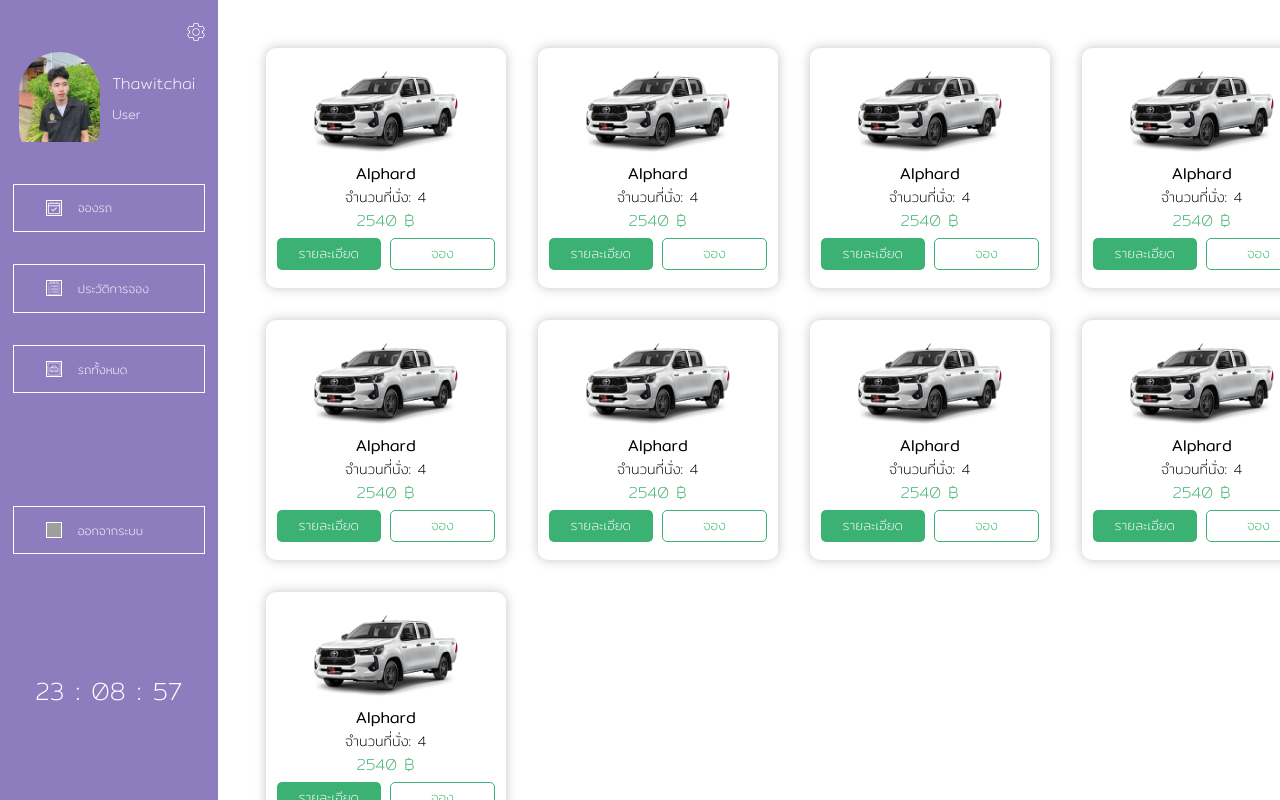
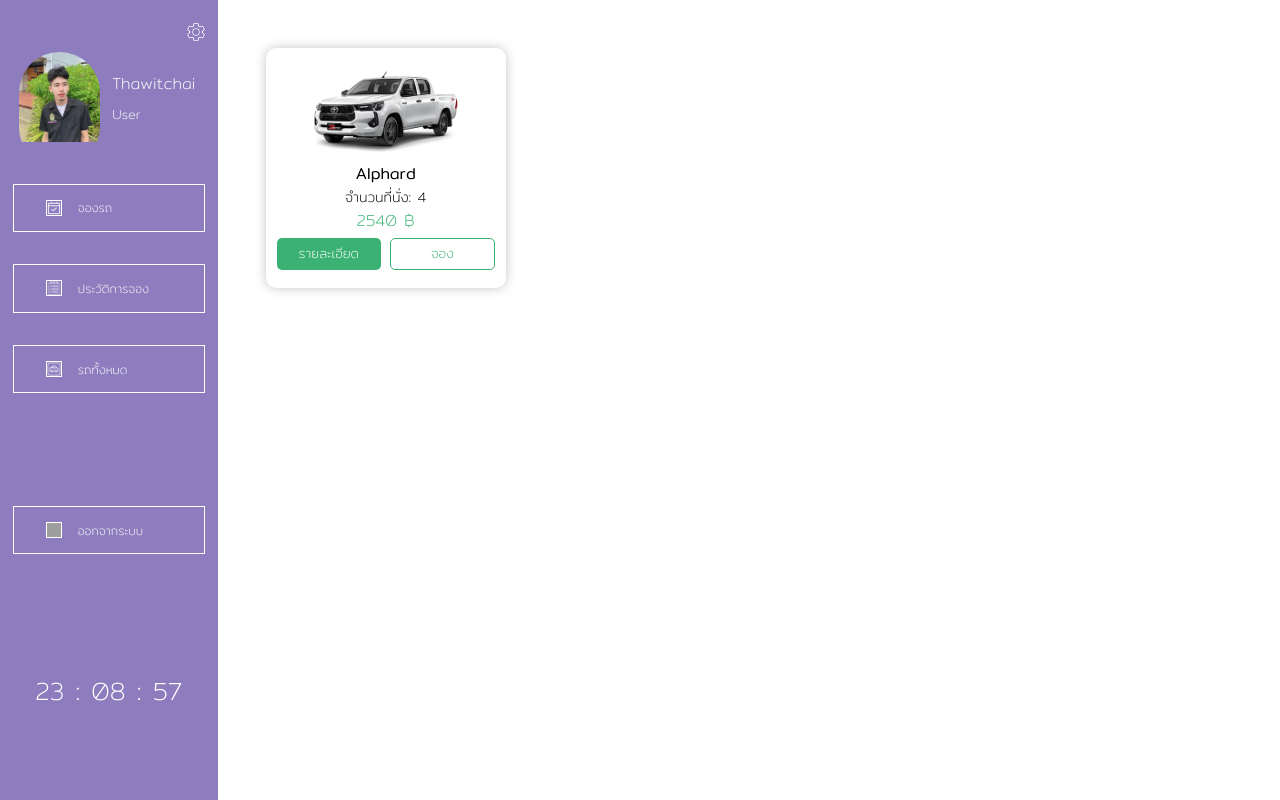
Before and after one commit to THAWITCHAI/project_that, a Next.js app: page /booking in a window 1280 px wide. Built offline with nearby package versions, Linux system fonts and the light colour scheme; grey boxes are pictures that could not be loaded.

Commit message:
Update page.tsx

```diff
--- a/src/app/_components/Client/Booking/page.tsx
+++ b/src/app/_components/Client/Booking/page.tsx
@@ -27,166 +27,6 @@
           <button className="btn btn-2">จอง</button>
         </div>
       </div>
-      <div className="card">
-        <div className="card-image">
-          <Image
-            src={"/car-1.webp"}
-            width={570 / 2}
-            height={220 / 2} //Image size Width:570px,Heigth:220px
-            alt="image"
-            className="Image"
-          />
-        </div>
-        <div className="card-contact">
-          <div className="name">Alphard</div>
-          <div className="seat">จำนวนที่นั่ง: 4</div>
-          <div className="price">2540 ฿</div>
-        </div>
-        <div className="card-btn">
-          <button className="btn btn-1">รายละเอียด</button>
-          <button className="btn btn-2">จอง</button>
-        </div>
-      </div>
-      <div className="card">
-        <div className="card-image">
-          <Image
-            src={"/car-1.webp"}
-            width={570 / 2}
-            height={220 / 2} //Image size Width:570px,Heigth:220px
-            alt="image"
-            className="Image"
-          />
-        </div>
-        <div className="card-contact">
-          <div className="name">Alphard</div>
-          <div className="seat">จำนวนที่นั่ง: 4</div>
-          <div className="price">2540 ฿</div>
-        </div>
-        <div className="card-btn">
-          <button className="btn btn-1">รายละเอียด</button>
-          <button className="btn btn-2">จอง</button>
-        </div>
-      </div>
-      <div className="card">
-        <div className="card-image">
-          <Image
-            src={"/car-1.webp"}
-            width={570 / 2}
-            height={220 / 2} //Image size Width:570px,Heigth:220px
-            alt="image"
-            className="Image"
-          />
-        </div>
-        <div className="card-contact">
-          <div className="name">Alphard</div>
-          <div className="seat">จำนวนที่นั่ง: 4</div>
-          <div className="price">2540 ฿</div>
-        </div>
-        <div className="card-btn">
-          <button className="btn btn-1">รายละเอียด</button>
-          <button className="btn btn-2">จอง</button>
-        </div>
-      </div>
-      <div className="card">
-        <div className="card-image">
-          <Image
-            src={"/car-1.webp"}
-            width={570 / 2}
-            height={220 / 2} //Image size Width:570px,Heigth:220px
-            alt="image"
-            className="Image"
-          />
-        </div>
-        <div className="card-contact">
-          <div className="name">Alphard</div>
-          <div className="seat">จำนวนที่นั่ง: 4</div>
-          <div className="price">2540 ฿</div>
-        </div>
-        <div className="card-btn">
-          <button className="btn btn-1">รายละเอียด</button>
-          <button className="btn btn-2">จอง</button>
-        </div>
-      </div>
-      <div className="card">
-        <div className="card-image">
-          <Image
-            src={"/car-1.webp"}
-            width={570 / 2}
-            height={220 / 2} //Image size Width:570px,Heigth:220px
-            alt="image"
-            className="Image"
-          />
-        </div>
-        <div className="card-contact">
-          <div className="name">Alphard</div>
-          <div className="seat">จำนวนที่นั่ง: 4</div>
-          <div className="price">2540 ฿</div>
-        </div>
-        <div className="card-btn">
-          <button className="btn btn-1">รายละเอียด</button>
-          <button className="btn btn-2">จอง</button>
-        </div>
-      </div>
-      <div className="card">
-        <div className="card-image">
-          <Image
-            src={"/car-1.webp"}
-            width={570 / 2}
-            height={220 / 2} //Image size Width:570px,Heigth:220px
-            alt="image"
-            className="Image"
-          />
-        </div>
-        <div className="card-contact">
-          <div className="name">Alphard</div>
-          <div className="seat">จำนวนที่นั่ง: 4</div>
-          <div className="price">2540 ฿</div>
-        </div>
-        <div className="card-btn">
-          <button className="btn btn-1">รายละเอียด</button>
-          <button className="btn btn-2">จอง</button>
-        </div>
-      </div>
-      <div className="card">
-        <div className="card-image">
-          <Image
-            src={"/car-1.webp"}
-            width={570 / 2}
-            height={220 / 2} //Image size Width:570px,Heigth:220px
-            alt="image"
-            className="Image"
-          />
-        </div>
-        <div className="card-contact">
-          <div className="name">Alphard</div>
-          <div className="seat">จำนวนที่นั่ง: 4</div>
-          <div className="price">2540 ฿</div>
-        </div>
-        <div className="card-btn">
-          <button className="btn btn-1">รายละเอียด</button>
-          <button className="btn btn-2">จอง</button>
-        </div>
-      </div>
-      <div className="card">
-        <div className="card-image">
-          <Image
-            src={"/car-1.webp"}
-            width={570 / 2}
-            height={220 / 2} //Image size Width:570px,Heigth:220px
-            alt="image"
-            className="Image"
-          />
-        </div>
-        <div className="card-contact">
-          <div className="name">Alphard</div>
-          <div className="seat">จำนวนที่นั่ง: 4</div>
-          <div className="price">2540 ฿</div>
-        </div>
-        <div className="card-btn">
-          <button className="btn btn-1">รายละเอียด</button>
-          <button className="btn btn-2">จอง</button>
-        </div>
-      </div>
     </div>
   );
 }
```
